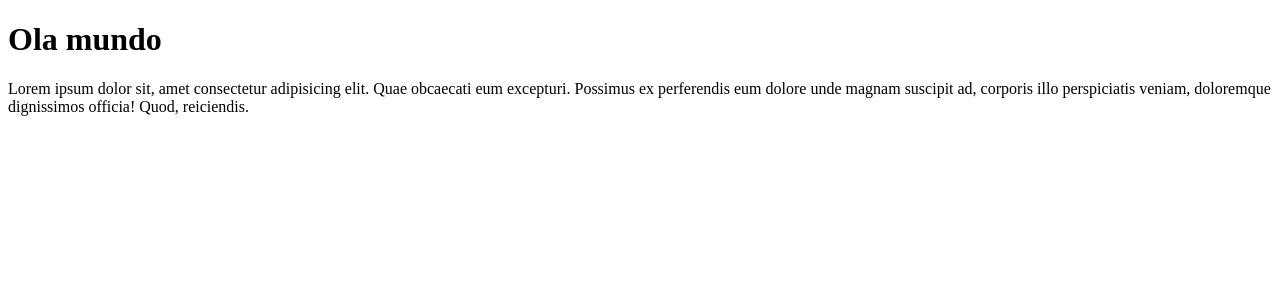
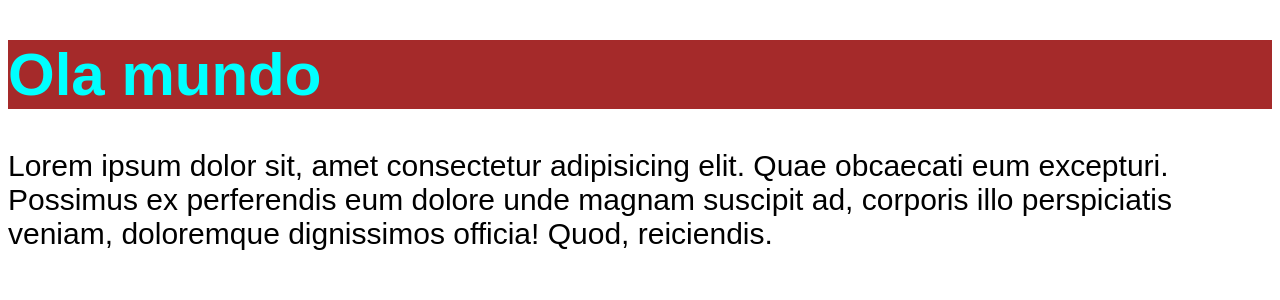
Before and after one commit to Joaovhl031/Curso_React, a React (Vite) app in the folder Aula1/chronos_pomodoro/: page / in a window 1280 px wide. Shown: the top 300 px of the page. Built offline with nearby package versions, Linux system fonts and the light colour scheme.

Commit message:
Componentizando e trabalhando em escopo

```diff
--- a/Aula1/chronos_pomodoro/src/App.tsx
+++ b/Aula1/chronos_pomodoro/src/App.tsx
@@ -1,9 +1,16 @@
+import { Heading } from "./components/Heading";
+
+import "./styles/global.css";
+import "./styles/theme.css";
+
 export function App() {
   console.log('oi');
 
   return (
     <div>
-      <h1>Ola mundo</h1>
+      <>
+      <Heading />
+      </>
       <p>
         Lorem ipsum dolor sit, amet consectetur adipisicing elit. Quae obcaecati
         eum excepturi. Possimus ex perferendis eum dolore unde magnam suscipit
--- /dev/null
+++ b/Aula1/chronos_pomodoro/src/components/Heading.module.css
@@ -0,0 +1,8 @@
+.heading {
+    background-color: brown;
+    color: #000;
+}
+
+.cyan {
+    color: cyan;
+}
--- /dev/null
+++ b/Aula1/chronos_pomodoro/src/components/Heading.tsx
@@ -0,0 +1,6 @@
+import styles from "./Heading.module.css";
+
+
+export function Heading() {
+    return <h1 className={`${styles.heading} ${styles.cyan}`}>Ola mundo</h1>
+}
--- /dev/null
+++ b/Aula1/chronos_pomodoro/src/styles/global.css
@@ -0,0 +1,8 @@
+body {
+    font-family: sans-serif;
+    font-size: 30px;
+}
+
+h1 {
+    color:var(--primary);
+}
--- /dev/null
+++ b/Aula1/chronos_pomodoro/src/styles/theme.css
@@ -0,0 +1,3 @@
+:root {
+    --primary: pink;
+}
```
